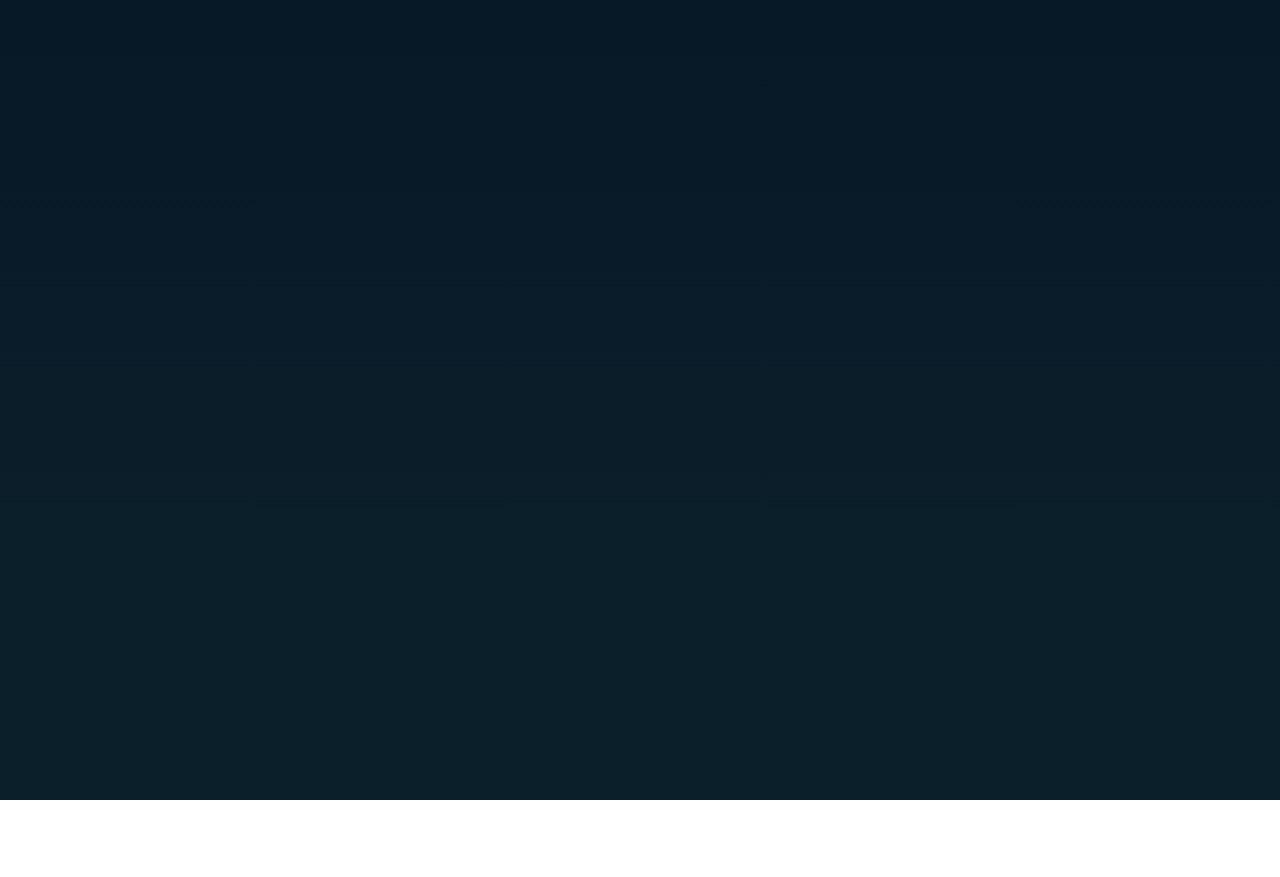
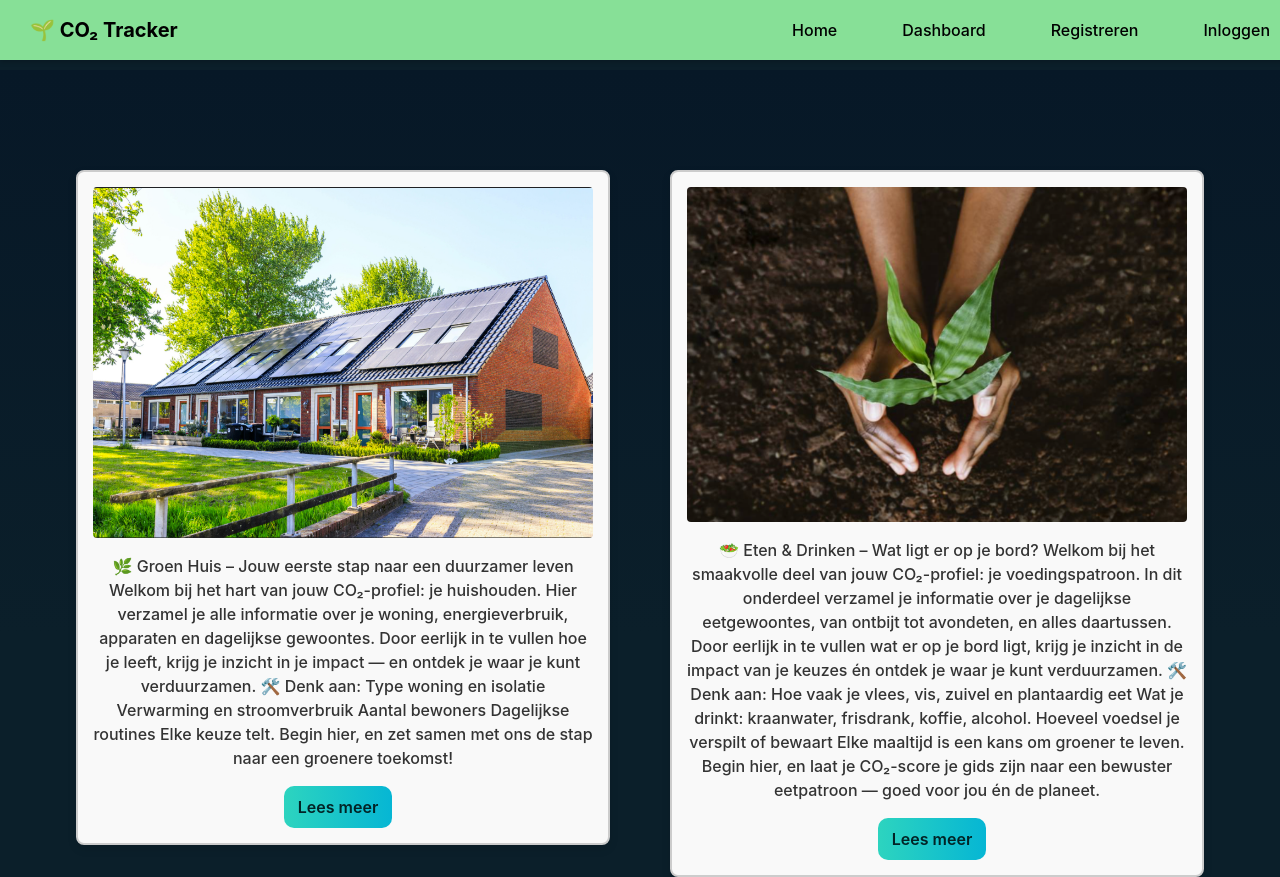
Before and after one commit to Winksluizeman/co2Frontend, a React (Vite) app: page /DashboardMenu in a window 1280 px wide. Before the commit this address had no page. Before the commit the page ends 800 px from the top, so only its background shows below. Built offline with nearby package versions, Linux system fonts and the light colour scheme.

Commit message:
Added DashboardMenu, rebranded css and architecture. Zero errors.

```diff
--- a/src/App.jsx
+++ b/src/App.jsx
@@ -1,17 +1,21 @@
 import React from "react";
-import { BrowserRouter, Routes, Route, Link } from "react-router-dom";
+import { BrowserRouter, Routes, Route } from "react-router-dom";
 import Home from "./pages/Home.jsx";
 import AccountRegister from "./Pages/Account/AccountRegister.jsx";
 import Login from "./Pages/Account/Login.jsx";
+import DashboardMenu from "./Pages/Dashboard/DashboardMenu.jsx";
+import Navbar from "./Pages/Navbar.jsx"; // Zorg dat dit pad klopt
 
 export default function App() {
     return (
         <BrowserRouter>
+            <Navbar />
             <main>
                 <Routes>
                     <Route path="/" element={<Home />} />
                     <Route path="/register" element={<AccountRegister />} />
                     <Route path="/login" element={<Login />} />
+                    <Route path="/DashboardMenu" element={<DashboardMenu />} />
                 </Routes>
             </main>
         </BrowserRouter>
--- /dev/null
+++ b/src/Css/Dashboard/DashboardMenu.css
@@ -0,0 +1,31 @@
+.img-DashboardMenu {
+    display: flex;
+    justify-content: center;
+    align-items: flex-start;
+    gap: 60px;
+    margin-top: 100px;
+    flex-wrap: wrap;
+}
+
+.img-container {
+    text-align: center;
+    border: 2px solid #ccc;
+    border-radius: 8px;
+    padding: 15px;
+    width: 500px;
+    box-shadow: 0 4px 10px rgba(0, 0, 0, 0.1);
+    background-color: #f9f9f9;
+}
+
+.img-container img {
+    width: 100%;
+    height: auto;
+    border-radius: 4px;
+}
+
+.img-container p {
+    margin-top: 10px;
+    font-size: 16px;
+    color: #333;
+    font-weight: 500;
+}
--- a/src/Css/Theme.css
+++ b/src/Css/Theme.css
@@ -13,6 +13,8 @@
     font-family: Inter, system-ui, -apple-system, "Segoe UI", Roboto, Arial, sans-serif;
     font-weight: 400;
     line-height: 1.5;
+    margin-top : 70px;
+
 }
 
 body {
@@ -56,3 +58,45 @@ button:disabled {
     opacity: 0.6;
     cursor: not-allowed;
 }
+
+
+
+.navbar {
+    position: fixed;
+    top: 0; /* Zorgt dat hij helemaal bovenaan zit */
+    left: 0; /* Start vanaf de linkerkant */
+    right: 0; /* Eindigt aan de rechterkant */
+    width: 100%; /* Vult het hele scherm */
+    background-color: #87e097;
+    color: black;
+    padding: 15px 30px;
+    display: flex;
+    justify-content: space-between;
+    align-items: center;
+    z-index: 1000;
+    box-shadow: 0 2px 5px rgba(0, 0, 0, 0.2);
+}
+
+.navbar-logo {
+    font-size: 20px;
+    font-weight: bold;
+}
+
+.navbar-links {
+    list-style: none;
+    display: flex;
+    gap: 25px;
+    margin: 0;
+    padding: 0;
+}
+
+.navbar-links li a {
+    color: black;
+    text-decoration: none;
+    font-weight: 500;
+    margin-right: 40px;
+}
+
+.navbar-links li a:hover {
+    text-decoration: underline;
+}
--- a/src/Pages/Account/AccountRegister.jsx
+++ b/src/Pages/Account/AccountRegister.jsx
@@ -1,5 +1,5 @@
 import React, { useState } from "react";
-import "../../Css/AccountRegister.css";
+import "../../Css/Account/AccountRegister.css";
 import { useNavigate } from "react-router-dom";
 
 export default function AccountRegister() {
--- a/src/Pages/Account/Login.jsx
+++ b/src/Pages/Account/Login.jsx
@@ -1,12 +1,12 @@
 import React, { useState } from "react";
-import "../../Css/AccountRegister.css";
-import { useNavigate } from "react-router-dom";
+import "../../Css/Account/AccountRegister.css";
+import "../../Css/Theme.css";
+import "../../Css/Home.css";
+import {Link, useNavigate} from "react-router-dom";
 
 export default function AccountRegister() {
     const [username, setUsername] = useState("");
-    const [email, setEmail] = useState("");
     const [password, setPassword] = useState("");
-    const [age, setAge] = useState("");
     const [showPass, setShowPass] = useState(false);
     const [error, setError] = useState("");
     const [loading, setLoading] = useState(false);
@@ -15,8 +15,6 @@ export default function AccountRegister() {
     const validate = () => {
         if (!username.trim()) return "Vul een gebruikersnaam in";
         if (password.length < 6) return "Wachtwoord moet minstens 6 tekens zijn";
-        const leeftijd = Number(age);
-        if (!Number.isFinite(leeftijd) || leeftijd < 0) return "Voer een geldige leeftijd in";
         return "";
     };
 
@@ -33,9 +31,7 @@ export default function AccountRegister() {
         try {
             const payload = {
                 username: username.trim(),
-                email: email.trim(),
-                password,
-                age: Number(age),
+                password
             };
 
             const resp = await fetch("http://localhost:8080/api/register", {
@@ -52,8 +48,8 @@ export default function AccountRegister() {
             // Succes — navigeer naar home of dashboard
             navigate("/");
         } catch (err) {
-            console.error("Registratie fout:", err);
-            setError("Kon het account niet aanmaken. Probeer het later opnieuw.");
+            console.error("Login fout:", err);
+            setError("Kon niet inloggen. Probeer het later opnieuw.");
         } finally {
             setLoading(false);
         }
@@ -66,7 +62,7 @@ export default function AccountRegister() {
     return (
         <div className="register-card" role="region" aria-labelledby="register-title">
             <div className="card-header">
-                <h2 id="register-title">Maak een account</h2>
+                <h2 id="register-title">Log in</h2>
                 <p>Vul je gegevens in om je CO2-voetafdruk bij te houden.</p>
             </div>
 
@@ -81,20 +77,6 @@ export default function AccountRegister() {
                         value={username}
                         onChange={(e) => setUsername(e.target.value)}
                         autoComplete="username"
-                        required
-                    />
-                </div>
-
-                <div className="form-field">
-                    <label htmlFor="email">E-mail</label>
-                    <input
-                        id="email"
-                        name="email"
-                        type="email"
-                        placeholder="naam@voorbeeld.nl"
-                        value={email}
-                        onChange={(e) => setEmail(e.target.value)}
-                        autoComplete="email"
                         required
                     />
                 </div>
@@ -124,19 +106,7 @@ export default function AccountRegister() {
                     </button>
                 </div>
 
-                <div className="form-field">
-                    <label htmlFor="age">Leeftijd</label>
-                    <input
-                        id="age"
-                        name="age"
-                        type="number"
-                        min="0"
-                        placeholder="Bijv. 28"
-                        value={age}
-                        onChange={(e) => setAge(e.target.value)}
-                        required
-                    />
-                </div>
+                <Link to="/register" className="btn primary">Nog geen account?</Link>
 
                 {error && <div className="field-error" role="alert">{error}</div>}
 
@@ -145,7 +115,7 @@ export default function AccountRegister() {
                         Annuleren
                     </button>
                     <button type="submit" className="btn primary buttonAccount" disabled={loading}>
-                        {loading ? "Bezig..." : "Account aanmaken"}
+                            {loading ? "Bezig..." : "Inloggen"}
                     </button>
                 </div>
             </form>
--- /dev/null
+++ b/src/Pages/Dashboard/DashboardMenu.jsx
@@ -0,0 +1,63 @@
+import React from 'react';
+import {Link} from "react-router-dom";
+import Login from "../Account/Login.jsx";
+
+//CSS__________________________________
+import '../../Css/Theme.css';
+import '../../Css/Dashboard/DashboardMenu.css';
+
+//IMAGES__________________________________
+import Groenhuis from '../../assets/Images/DashboardMenu/Groenhuis.png';
+import GroenTuinieren from '../../assets/Images/DashboardMenu/GroenTuinieren.png';
+
+ const DashboardMenuImages = () => {
+        return (
+        <div className="img-DashboardMenu">
+            <div className="img-container">
+                <img src={Groenhuis} alt="Groen huis" />
+                <p>🌿 Groen Huis – Jouw eerste stap naar een duurzamer leven
+                    Welkom bij het hart van jouw CO₂-profiel: je huishouden. Hier verzamel je alle informatie over je woning, energieverbruik, apparaten en dagelijkse gewoontes. Door eerlijk in te vullen hoe je leeft, krijg je inzicht in je impact — en ontdek je waar je kunt verduurzamen.
+
+                    🛠️ Denk aan:
+
+                    Type woning en isolatie
+
+                    Verwarming en stroomverbruik
+
+                    Aantal bewoners
+
+                    Dagelijkse routines
+
+                    Elke keuze telt. Begin hier, en zet samen met ons de stap naar een groenere toekomst!
+                </p>
+
+                <Link to="/login" className="btn primary">Lees meer</Link>
+
+            </div>
+
+            <div className="img-container">
+                <img src={GroenTuinieren} alt="Groen tuinieren" />
+                <p>🥗 Eten & Drinken – Wat ligt er op je bord?
+                    Welkom bij het smaakvolle deel van jouw CO₂-profiel: je voedingspatroon.
+
+                    In dit onderdeel verzamel je informatie over je dagelijkse eetgewoontes, van ontbijt tot avondeten, en alles daartussen. Door eerlijk in te vullen wat er op je bord ligt, krijg je inzicht in de impact van je keuzes én ontdek je waar je kunt verduurzamen.
+
+                    🛠️ Denk aan:
+
+                    Hoe vaak je vlees, vis, zuivel en plantaardig eet
+
+                    Wat je drinkt: kraanwater, frisdrank, koffie, alcohol.
+
+                    Hoeveel voedsel je verspilt of bewaart
+
+                    Elke maaltijd is een kans om groener te leven. Begin hier, en laat je CO₂-score je gids zijn naar een bewuster eetpatroon — goed voor jou én de planeet.
+                </p>
+
+                <Link to="/login" className="btn primary">Lees meer</Link>
+
+                </div>
+            </div>
+        );
+};
+
+export default DashboardMenuImages;
--- a/src/Pages/Home.jsx
+++ b/src/Pages/Home.jsx
@@ -1,6 +1,7 @@
 import React from "react";
 import "../Css/Home.css";
-import "../Css/AccountBox.css";
+import "../Css/Account/AccountBox.css";
+import "../Css/Theme.css";
 import { Link } from "react-router-dom";
 
 export default function Home() {
@@ -30,9 +31,7 @@ export default function Home() {
                     </div>
 
                     <div className="hero-actions">
-                        <Link to="/register" className="btn primary">Account aanmaken</Link>
-                        <Link to="/login" className="btn primary">Login</Link>
-                        <Link to="/" className="btn ghost">Meer info</Link>
+                        <Link to="/DashboardMenu" className="btn primary">Meer info</Link>
                     </div>
                 </div>
 
--- /dev/null
+++ b/src/Pages/Navbar.jsx
@@ -0,0 +1,20 @@
+import React from 'react';
+import { Link } from 'react-router-dom';
+import '../Css/Theme.css';
+
+
+const Navbar = () => {
+    return (
+        <nav className="navbar">
+            <div className="navbar-logo">🌱 CO₂ Tracker</div>
+            <ul className="navbar-links">
+                <li><Link to="/">Home</Link></li>
+                <li><Link to="/DashboardMenu">Dashboard</Link></li>
+                <li><Link to="/register">Registreren</Link></li>
+                <li><Link to="/login">Inloggen</Link></li>
+            </ul>
+        </nav>
+    );
+};
+
+export default Navbar;
```
Also changed, not shown: src/Css/Account/AccountBox.css (renamed from src/Css/AccountBox.css), src/Css/Account/AccountRegister.css (renamed from src/Css/AccountRegister.css), src/assets/Images/DashboardMenu/GroenTuinieren.png (added), src/assets/Images/DashboardMenu/Groenhuis.png (added).
